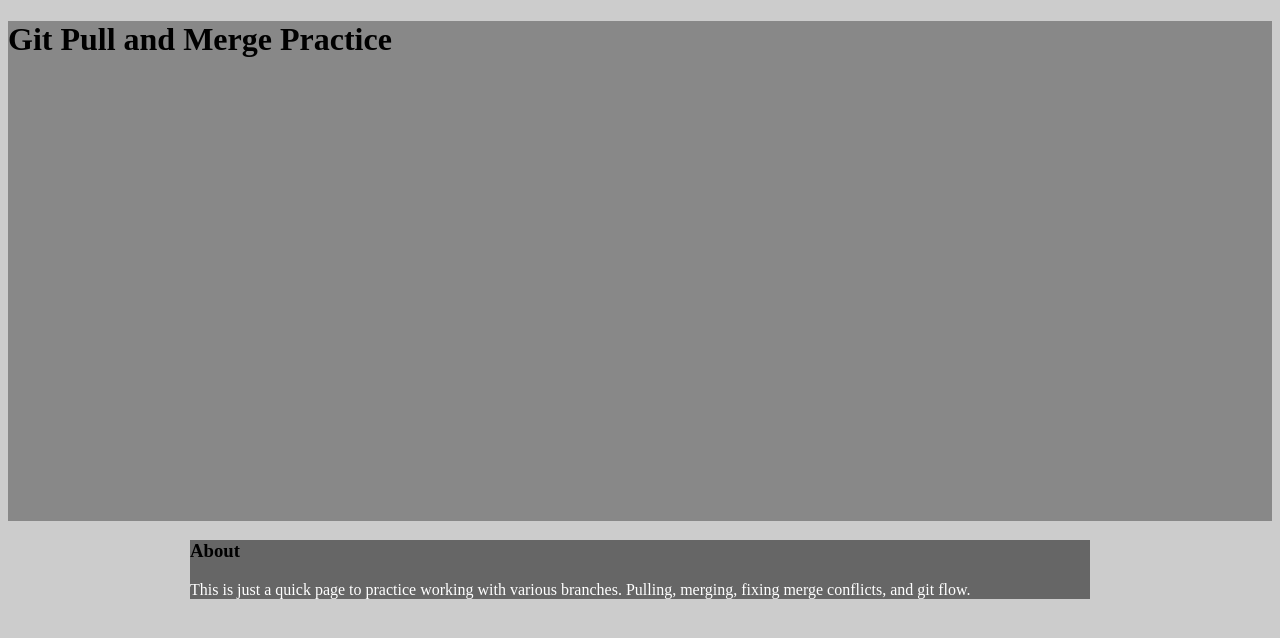
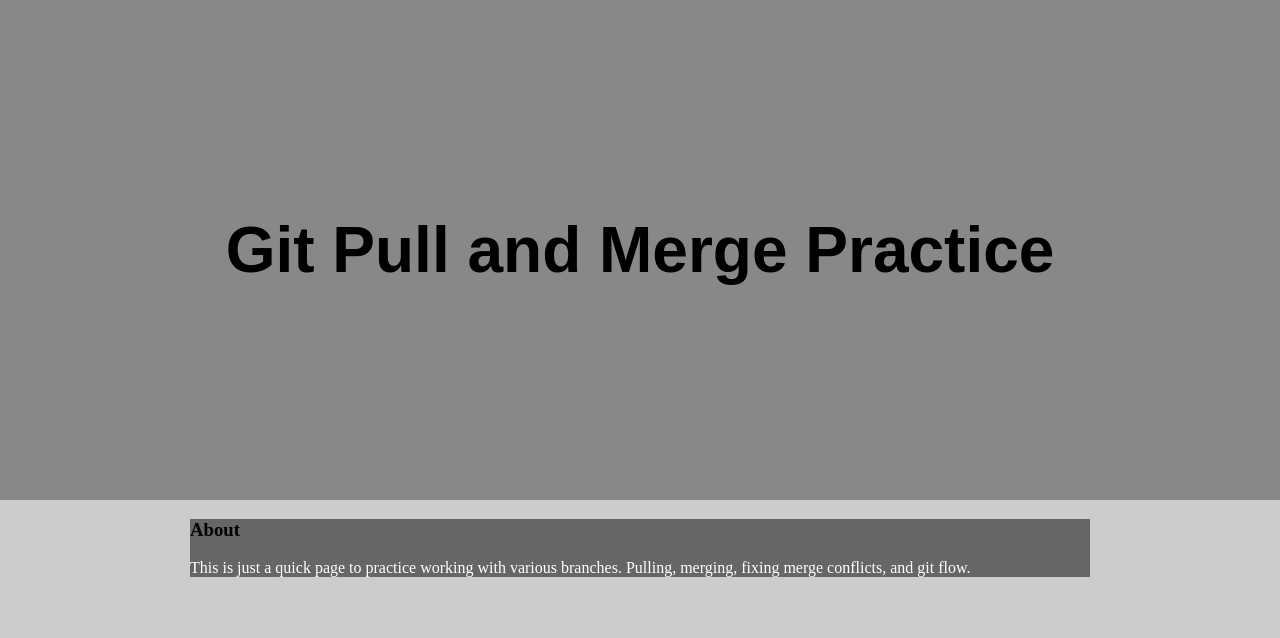
Before and after one commit to jeffsdev/pull-merge-practice, a plain HTML site: page index.html in a window 1280 px wide. Drawn offline with Linux system fonts and the light colour scheme.

Commit message:
change styles in header

```diff
--- a/css/styles.css
+++ b/css/styles.css
@@ -1,14 +1,19 @@
-html {
+body {
   margin: 0;
-}
-
-body {
   background: #ccc;
 }
 
 header {
   height: 500px;
   background: #888;
+}
+
+header h1 {
+  margin: 0;
+  font-family: sans-serif;
+  font-size: 4em;
+  text-align: center;
+  line-height: 500px;
 }
 
 main {
```
